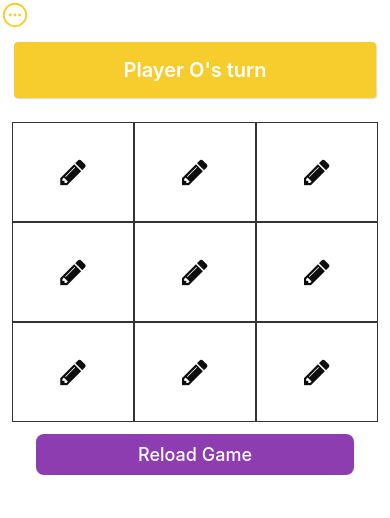
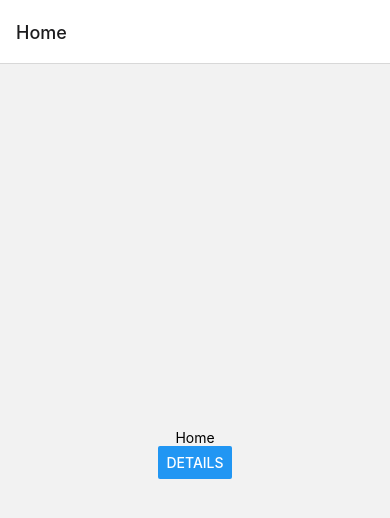
Before and after one commit to realAbdullah4504/react-native-tutorial, a React Native app: screen /Home in a window 390 px wide. Shown: the top 518 px of the page. Built offline with nearby package versions, Linux system fonts and the light colour scheme.

Commit message:
navigation

```diff
--- a/package.json
+++ b/package.json
@@ -10,6 +10,8 @@
     "test": "jest"
   },
   "dependencies": {
+    "@react-navigation/native": "^6.1.9",
+    "@react-navigation/native-stack": "^6.9.16",
     "@types/react-native-vector-icons": "^6.4.16",
     "formik": "^2.4.5",
     "react": "18.2.0",
@@ -17,6 +19,8 @@
     "react-native-bouncy-checkbox": "^3.0.7",
     "react-native-haptic-feedback": "^2.2.0",
     "react-native-heroicons": "^3.2.0",
+    "react-native-safe-area-context": "^4.7.4",
+    "react-native-screens": "^3.27.0",
     "react-native-snackbar": "^2.6.2",
     "react-native-svg": "^13.14.0",
     "react-native-vector-icons": "^10.0.1",
--- a/src/App.tsx
+++ b/src/App.tsx
@@ -15,226 +15,34 @@ import {
   FlatList,
 } from 'react-native';
 
-import Snackbar from 'react-native-snackbar';
+import {NavigationContainer} from '@react-navigation/native';
+import {createNativeStackNavigator} from '@react-navigation/native-stack';
 
-import type {PropsWithChildren} from 'react';
+import Home from './screens/Home';
+import Details from './screens/Details';
 
-import Icon from 'react-native-vector-icons/FontAwesome';
-import {EllipsisHorizontalCircleIcon} from 'react-native-heroicons/outline';
+export type RootStackParamList = {
+  Home: undefined;
+  Details: {productId: string};
+};
 
-type IconsProps = PropsWithChildren<{
-  name: string;
-}>;
-
-const Icons = ({name}: IconsProps) => {
-  switch (name) {
-    case 'circle':
-      return <Icon name="circle-thin" size={30} color="#F7CD2E" />;
-    case 'cross':
-      return <Icon name="times" size={30} color="#38CC77" />;
-    default:
-      return <Icon name="pencil" size={30} color="#0D0D0D" />;
-  }
-};
+const stack = createNativeStackNavigator<RootStackParamList>();
 const App = (): JSX.Element => {
-  const [isCross, setIsCross] = useState<boolean>(false);
-  const [gameWinner, setGameWinner] = useState<string>('');
-  const [gameState, setGameState] = useState(new Array(9).fill('empty', 0, 9));
-
-  const reloadGame = () => {
-    setIsCross(false);
-    setGameWinner('');
-    setGameState(new Array(9).fill('empty', 0, 9));
-  };
-
-  const checkIsWinner = () => {
-    //  checking  winner of the game
-    if (
-      gameState[0] === gameState[1] &&
-      gameState[0] === gameState[2] &&
-      gameState[0] !== 'empty'
-    ) {
-      setGameWinner(`${gameState[0]} won the game! 🥳`);
-    } else if (
-      gameState[3] !== 'empty' &&
-      gameState[3] === gameState[4] &&
-      gameState[4] === gameState[5]
-    ) {
-      setGameWinner(`${gameState[3]} won the game! 🥳`);
-    } else if (
-      gameState[6] !== 'empty' &&
-      gameState[6] === gameState[7] &&
-      gameState[7] === gameState[8]
-    ) {
-      setGameWinner(`${gameState[6]} won the game! 🥳`);
-    } else if (
-      gameState[0] !== 'empty' &&
-      gameState[0] === gameState[3] &&
-      gameState[3] === gameState[6]
-    ) {
-      setGameWinner(`${gameState[0]} won the game! 🥳`);
-    } else if (
-      gameState[1] !== 'empty' &&
-      gameState[1] === gameState[4] &&
-      gameState[4] === gameState[7]
-    ) {
-      setGameWinner(`${gameState[1]} won the game! 🥳`);
-    } else if (
-      gameState[2] !== 'empty' &&
-      gameState[2] === gameState[5] &&
-      gameState[5] === gameState[8]
-    ) {
-      setGameWinner(`${gameState[2]} won the game! 🥳`);
-    } else if (
-      gameState[0] !== 'empty' &&
-      gameState[0] === gameState[4] &&
-      gameState[4] === gameState[8]
-    ) {
-      setGameWinner(`${gameState[0]} won the game! 🥳`);
-    } else if (
-      gameState[2] !== 'empty' &&
-      gameState[2] === gameState[4] &&
-      gameState[4] === gameState[6]
-    ) {
-      setGameWinner(`${gameState[2]} won the game! 🥳`);
-    } else if (!gameState.includes('empty', 0)) {
-      setGameWinner('Draw game... ⌛️');
-    }
-  };
-  const onChangeItem = (itemNumber: number) => {
-    if (gameWinner) {
-      return Snackbar.show({
-        text: gameWinner,
-        backgroundColor: '#000000',
-        textColor: '#FFFFFF',
-      });
-    }
-
-    if (gameState[itemNumber] === 'empty') {
-      gameState[itemNumber] = isCross ? 'cross' : 'circle';
-      setIsCross(!isCross);
-    } else {
-      return Snackbar.show({
-        text: 'Position is already filled',
-        backgroundColor: 'red',
-        textColor: '#FFF',
-      });
-    }
-
-    checkIsWinner();
-  };
-
   return (
     <>
-      <SafeAreaView>
-        <StatusBar />
-
-        <EllipsisHorizontalCircleIcon size={30} color="#F7CD2E" />
-        {gameWinner ? (
-          <View style={[styles.playerInfo, styles.winnerInfo]}>
-            <Text style={styles.winnerTxt}>{gameWinner}</Text>
-          </View>
-        ) : (
-          <View
-            style={[
-              styles.playerInfo,
-              isCross ? styles.playerX : styles.playerO,
-            ]}>
-            <Text style={styles.gameTurnTxt}>
-              Player {isCross ? 'X' : 'O'}'s turn
-            </Text>
-          </View>
-        )}
-        <FlatList
-          numColumns={3}
-          data={gameState}
-          style={styles.grid}
-          renderItem={({item, index}) => (
-            <Pressable style={styles.card} onPress={() => onChangeItem(index)}>
-              <Icons name={item} />
-            </Pressable>
-          )}
-        />
-        <Pressable style={styles.gameBtn} onPress={reloadGame}>
-          <Text style={styles.gameBtnText}>
-            {gameWinner ? 'Play Again' : 'Reload Game'}
-          </Text>
-        </Pressable>
-      </SafeAreaView>
+      {/* <View>
+        <Text>Hello</Text>
+      </View> */}
+      <NavigationContainer>
+        <stack.Navigator initialRouteName="Home">
+          <stack.Screen name="Home" component={Home} />
+          <stack.Screen name="Details" component={Details} />
+        </stack.Navigator>
+      </NavigationContainer>
     </>
   );
 };
 
-const styles = StyleSheet.create({
-  playerInfo: {
-    height: 56,
-
-    flexDirection: 'row',
-    justifyContent: 'center',
-    alignItems: 'center',
-
-    borderRadius: 4,
-    paddingVertical: 8,
-    marginVertical: 12,
-    marginHorizontal: 14,
-
-    shadowOffset: {
-      width: 1,
-      height: 1,
-    },
-    shadowColor: '#333',
-    shadowOpacity: 0.2,
-    shadowRadius: 1.5,
-  },
-  gameTurnTxt: {
-    fontSize: 20,
-    color: '#FFFFFF',
-    fontWeight: '600',
-  },
-  playerX: {
-    backgroundColor: '#38CC77',
-  },
-  playerO: {
-    backgroundColor: '#F7CD2E',
-  },
-  grid: {
-    margin: 12,
-  },
-  card: {
-    height: 100,
-    width: '33.33%',
-
-    alignItems: 'center',
-    justifyContent: 'center',
-
-    borderWidth: 1,
-    borderColor: '#333',
-  },
-  winnerInfo: {
-    borderRadius: 8,
-    backgroundColor: '#38CC77',
-
-    shadowOpacity: 0.1,
-  },
-  winnerTxt: {
-    fontSize: 20,
-    color: '#FFFFFF',
-    fontWeight: '600',
-    textTransform: 'capitalize',
-  },
-  gameBtn: {
-    alignItems: 'center',
-
-    padding: 10,
-    borderRadius: 8,
-    marginHorizontal: 36,
-    backgroundColor: '#8D3DAF',
-  },
-  gameBtnText: {
-    fontSize: 18,
-    color: '#FFFFFF',
-    fontWeight: '500',
-  },
-});
+const styles = StyleSheet.create({});
 
 export default App;
--- /dev/null
+++ b/src/screens/Details.tsx
@@ -0,0 +1,37 @@
+import React from 'react';
+import {View, Text, StyleSheet, Button} from 'react-native';
+
+import {NativeStackScreenProps} from '@react-navigation/native-stack';
+import {RootStackParamList} from '../App';
+import {useNavigation} from '@react-navigation/native';
+
+type DetailsProps = NativeStackScreenProps<RootStackParamList, 'Details'>;
+
+export default function Details({route, navigation}: DetailsProps) {
+  const {productId} = route.params;
+  //   const navigation = useNavigation();
+  return (
+    <>
+      <View style={styles.container}>
+        <Text style={styles.smallText}>Details</Text>
+        <Text>{productId}</Text>
+        <Button
+          onPress={() => navigation.replace('Home')}
+          title="Go to Home"
+          color="#841584"
+        />
+      </View>
+    </>
+  );
+}
+
+const styles = StyleSheet.create({
+  container: {
+    flex: 1,
+    justifyContent: 'center',
+    alignItems: 'center',
+  },
+  smallText: {
+    color: '#000000',
+  },
+});
--- /dev/null
+++ b/src/screens/Home.tsx
@@ -0,0 +1,31 @@
+import React from 'react';
+import {View, Text, StyleSheet, Button} from 'react-native';
+import {NativeStackScreenProps} from '@react-navigation/native-stack';
+import {RootStackParamList} from '../App';
+
+type HomeProps = NativeStackScreenProps<RootStackParamList, 'Home'>;
+
+export default function Home({navigation}: HomeProps) {
+  return (
+    <>
+      <View style={styles.container}>
+        <Text style={styles.smallText}>Home</Text>
+        <Button
+          onPress={() => navigation.replace('Details', {productId: '123'})}
+          title="Details"
+        />
+      </View>
+    </>
+  );
+}
+
+const styles = StyleSheet.create({
+  container: {
+    flex: 1,
+    justifyContent: 'center',
+    alignItems: 'center',
+  },
+  smallText: {
+    color: '#000000',
+  },
+});
```
Also changed, not shown: 1 other file (tests, documents, lock files or other folders).
